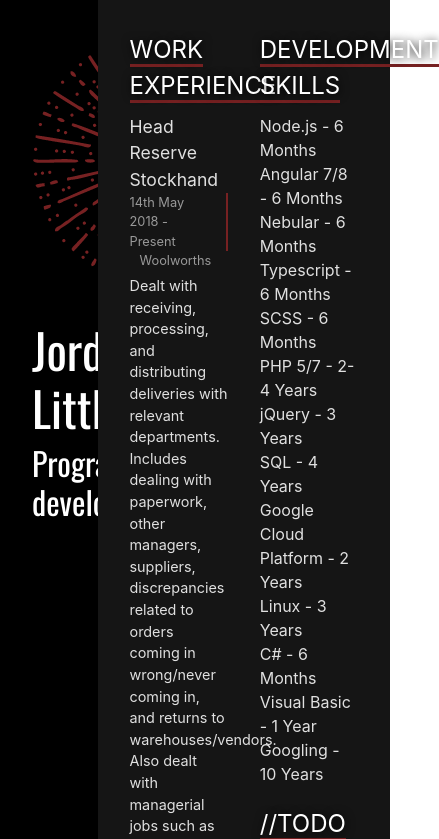
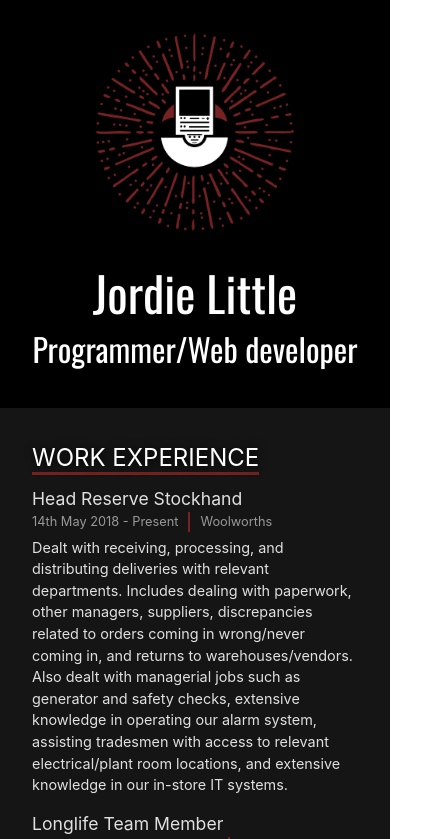
Before and after one commit to jlittl80/resume, an Angular app: page / in a window 390 px wide. Shown: the top 839 px of the page, 439 px wide, since content can reach past the window. Built offline with nearby package versions, Linux system fonts and the light colour scheme; some icons are missing.

Commit message:
Updated HTML + CSS to make page mobile friendly

```diff
--- a/src/app/app.component.html
+++ b/src/app/app.component.html
@@ -1,6 +1,6 @@
 <div class="container-fluid">
   <div class="row no-gutters">
-    <div class="header-container col-3">
+    <div class="header-container col-12 col-lg-3">
       <div class="logo"><img src="assets/logo.png" alt="Logo for project i work heavily on"></div>
       <div class="name-title">
         <h1>Jordie Little</h1>
@@ -10,9 +10,9 @@
         <a href="https://github.com/jlittl80" target="_blank" rel="external"><span class="hidden">Github</span><i class="fa fa-github"></i></a>
       </div>
     </div>
-    <div class="body-container col-9">
+    <div class="body-container col-12 col-lg-9">
       <div class="row no-gutters">
-        <div class="col-6">
+        <div class="col-md-12 col-lg-6">
           <div class="work-experience info-container">
             <div class="info-header">
               <span>Work Experience</span>
@@ -30,7 +30,7 @@
             </div>
           </div>
         </div>
-        <div class="col-6">
+        <div class="col-md-12 col-lg-6">
           <div class="development-skills info-container">
             <div class="info-header">
               <span>Development Skills</span>
--- a/src/app/app.component.scss
+++ b/src/app/app.component.scss
@@ -18,6 +18,13 @@
     .logo img {
       display: block;
       margin: 0 auto;
+      width: 100%;
+    }
+
+    @media (max-width: 991.98px) {
+      .logo img {
+        max-width: 200px;
+      }
     }
 
     .name-title {
@@ -56,6 +63,13 @@
         }
       }
     }
+
+    @media (max-width: 991.98px) {
+      .footer {
+        position: relative;
+        bottom: 0;
+      }
+    }
   }
 
   .body-container {
@@ -63,12 +77,10 @@
     color: #e0e0e0;
     padding: 2rem;
 
-    .col-6:first-child {
-      padding-right: 1rem;
-    }
-
-    .col-6:last-child {
-      padding-left: 1rem;
+    @media (min-width: 992px) {
+      .col-lg-6 {
+        padding: 1rem;
+      }
     }
 
     .info-container {
```
